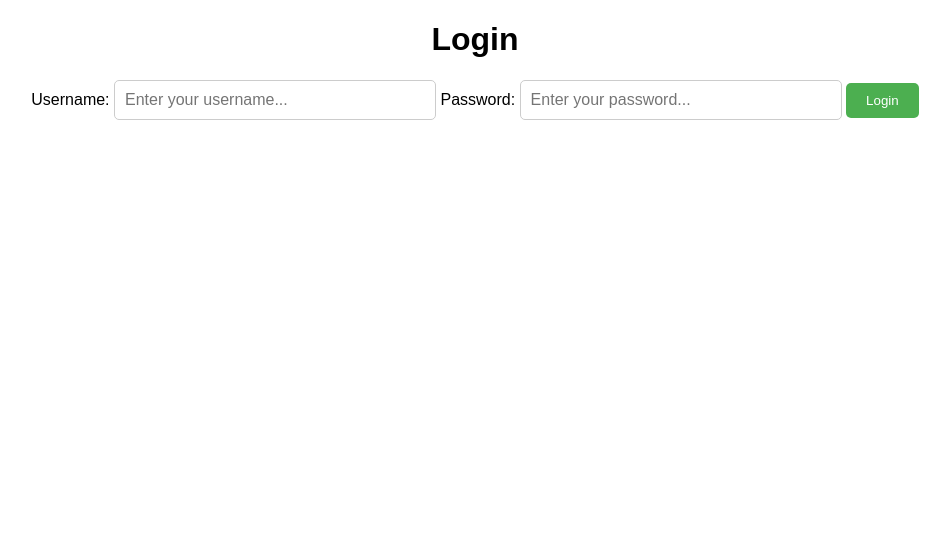
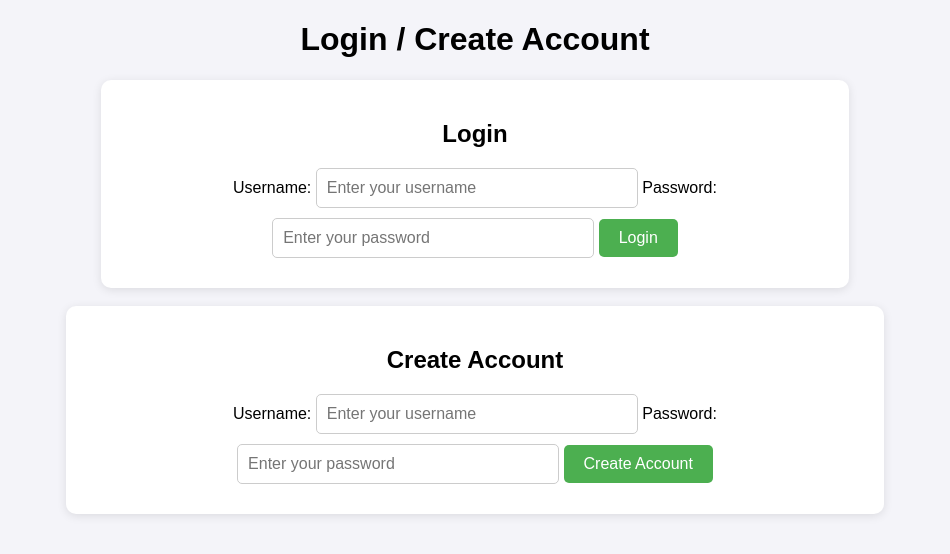
Before and after one commit to idkwhatiamdoingwithmylife/mynet, a plain HTML site: page login.html in a window 1280 px wide. Shown: the whole page, without its empty margins (165-1115 px from the left). Drawn offline with Linux system fonts and the light colour scheme.

Commit message:
Update login.html

```diff
--- a/login.html
+++ b/login.html
@@ -3,14 +3,22 @@
 <head>
     <meta charset="UTF-8">
     <meta name="viewport" content="width=device-width, initial-scale=1.0">
-    <title>Login</title>
+    <title>Login / Sign Up</title>
     <style>
         body {
             font-family: Arial, sans-serif;
             margin: 20px;
+            background-color: #f4f4f9;
             text-align: center;
         }
-        input[type="text"], input[type="password"] {
+        .form-section {
+            display: inline-block;
+            padding: 20px;
+            background-color: #fff;
+            border-radius: 10px;
+            box-shadow: 0 2px 10px rgba(0, 0, 0, 0.1);
+        }
+        input[type="text"], input[type="password"], input[type="color"] {
             padding: 10px;
             margin-bottom: 10px;
             width: 80%;
@@ -21,6 +29,7 @@
         }
         button {
             padding: 10px 20px;
+            font-size: 16px;
             background-color: #4CAF50;
             color: white;
             border: none;
@@ -35,36 +44,75 @@
 </head>
 <body>
 
-    <h1>Login</h1>
+    <h1>Login / Create Account</h1>
 
-    <label for="loginUsername">Username:</label>
-    <input type="text" id="loginUsername" placeholder="Enter your username..." />
+    <div class="form-section">
+        <h2>Login</h2>
+        <label for="username">Username:</label>
+        <input type="text" id="loginUsername" placeholder="Enter your username" />
+        <label for="password">Password:</label>
+        <input type="password" id="loginPassword" placeholder="Enter your password" />
+        <button onclick="login()">Login</button>
+    </div>
 
-    <label for="loginPassword">Password:</label>
-    <input type="password" id="loginPassword" placeholder="Enter your password..." />
+    <br><br>
 
-    <button onclick="login()">Login</button>
+    <div class="form-section">
+        <h2>Create Account</h2>
+        <label for="username">Username:</label>
+        <input type="text" id="signupUsername" placeholder="Enter your username" />
+        <label for="password">Password:</label>
+        <input type="password" id="signupPassword" placeholder="Enter your password" />
+        <button onclick="createAccount()">Create Account</button>
+    </div>
 
     <script>
         function login() {
             const username = document.getElementById("loginUsername").value.trim();
             const password = document.getElementById("loginPassword").value.trim();
 
-            fetch('/.netlify/functions/api', {
+            if (!username || !password) {
+                alert("Please enter both username and password.");
+                return;
+            }
+
+            fetch('/.netlify/functions/login', {
                 method: 'POST',
-                headers: {
-                    'Content-Type': 'application/json',
-                },
+                headers: { 'Content-Type': 'application/json' },
                 body: JSON.stringify({ action: 'login', username, password })
             })
             .then(response => response.json())
             .then(data => {
                 if (data.success) {
-                    localStorage.setItem('user', JSON.stringify({ username, color: data.color }));
-                    alert("Login successful!");
-                    window.location.href = "index.html";
+                    localStorage.setItem('user', JSON.stringify({ username: data.username, color: data.color }));
+                    window.location.href = 'index.html';
                 } else {
                     alert("Invalid username or password.");
+                }
+            })
+            .catch(error => console.error('Error:', error));
+        }
+
+        function createAccount() {
+            const username = document.getElementById("signupUsername").value.trim();
+            const password = document.getElementById("signupPassword").value.trim();
+
+            if (!username || !password) {
+                alert("Please enter both username and password.");
+                return;
+            }
+
+            fetch('/.netlify/functions/login', {
+                method: 'POST',
+                headers: { 'Content-Type': 'application/json' },
+                body: JSON.stringify({ action: 'createAccount', username, password })
+            })
+            .then(response => response.json())
+            .then(data => {
+                if (data.success) {
+                    alert("Account created successfully! Please login.");
+                } else {
+                    alert(data.message);
                 }
             })
             .catch(error => console.error('Error:', error));
```
